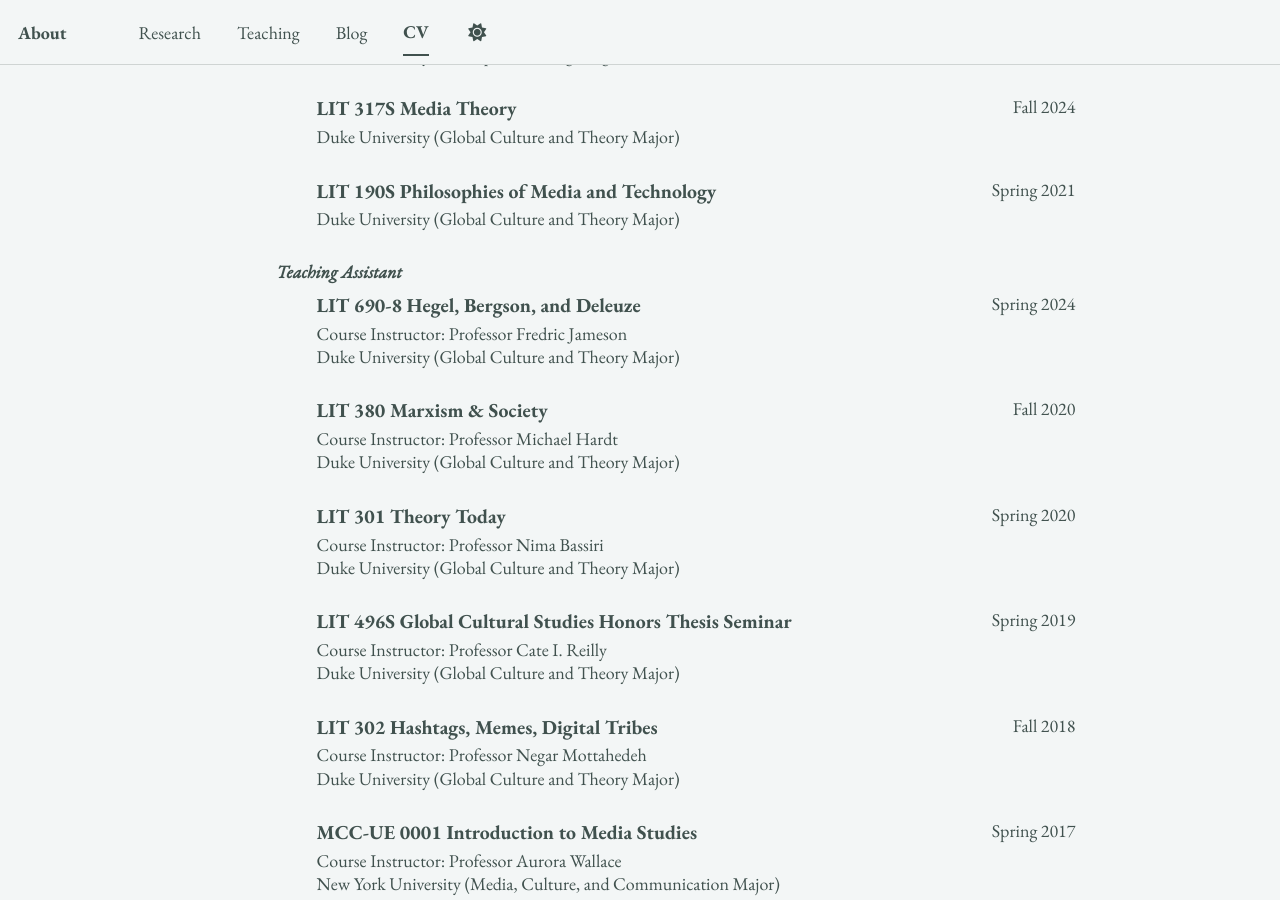
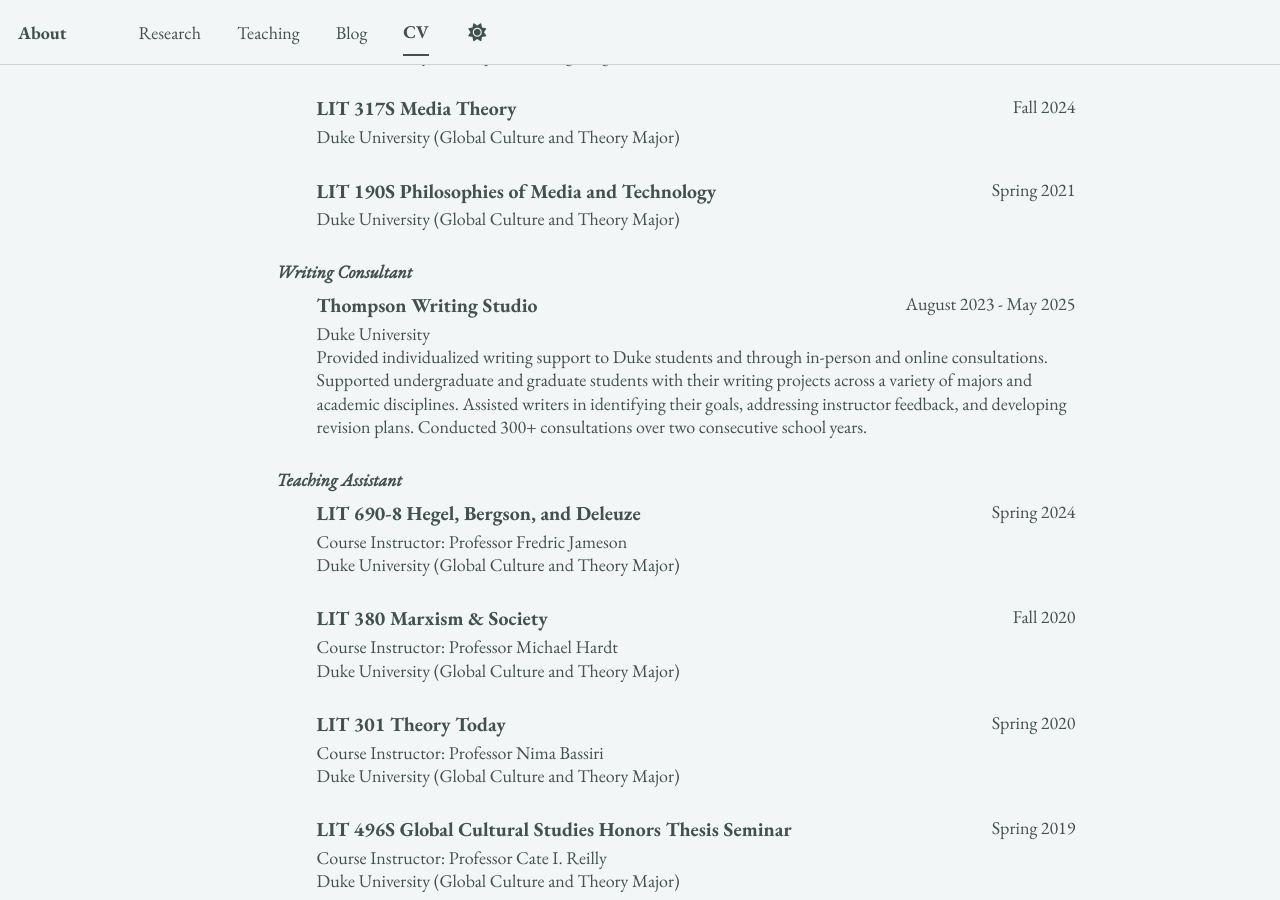
Before and after one commit to epujol90/epujol90.github.io, a Jekyll site: the page built from _pages/cv-json.md, in a window 1280 px wide and 900 px high, scrolled down 5363 px. Built offline with Jekyll 4.4.1, drawn with Linux system fonts in a browser that asks for light colours; a script bundle is joined from its source files by our own code; library files that are not in the unit come from our copies.

Commit message:
Update cv.json

```diff
--- a/_data/cv.json
+++ b/_data/cv.json
@@ -337,6 +337,14 @@
       "category": "Instructor of Record"
     },
     {
+      "course": "Thompson Writing Studio",
+      "institution": "Duke University",
+      "date": "August 2023 - May 2025",
+      "role": "",
+      "description": "Provided individualized writing support to Duke students and through in-person and online consultations. Supported undergraduate and graduate students with their writing projects across a variety of majors and academic disciplines. Assisted writers in identifying their goals, addressing instructor feedback, and developing revision plans. Conducted 300+ consultations over two consecutive school years.",
+      "category": "Writing Consultant"
+    },
+    {
       "course": "LIT 690-8 Hegel, Bergson, and Deleuze",
       "institution": "Duke University (Global Culture and Theory Major)",
       "date": "Spring 2024",
```
